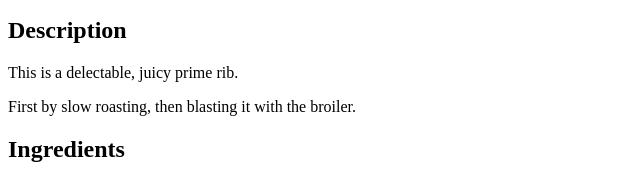
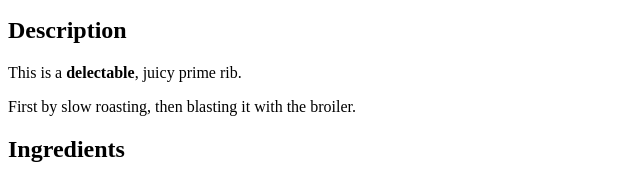
Before and after one commit to sp3ncerlan/odin-recipes, a plain HTML site: page recipes/primerib.html in a window 1280 px wide. Shown: the part 477-657 px from the top of the page, 0-640 px from the left. Drawn offline with Linux system fonts and the light colour scheme.

Commit message:
Completed rough draft of odin-recipes

```diff
--- a/recipes/primerib.html
+++ b/recipes/primerib.html
@@ -1,10 +1,14 @@
+<head>
+    <link rel="style" href="styles.css">
+</head>
+
 <h1>Prime Rib</h1>
 
 <img src="images/PrimeRib.jpg">
 
 <h2>Description</h2>
 
-<p>This is a delectable, juicy prime rib.</p>
+<p>This is a <strong>delectable</strong>, juicy prime rib.</p>
 
 <p>First by slow roasting, then blasting it with the broiler.</p>
 
--- /dev/null
+++ b/recipes/styles.css
@@ -0,0 +1 @@
+/* styles.css */
```
Also changed, not shown: recipes/brisket.html (+4 -0 lines), recipes/pancakes.html (+4 -0 lines).
